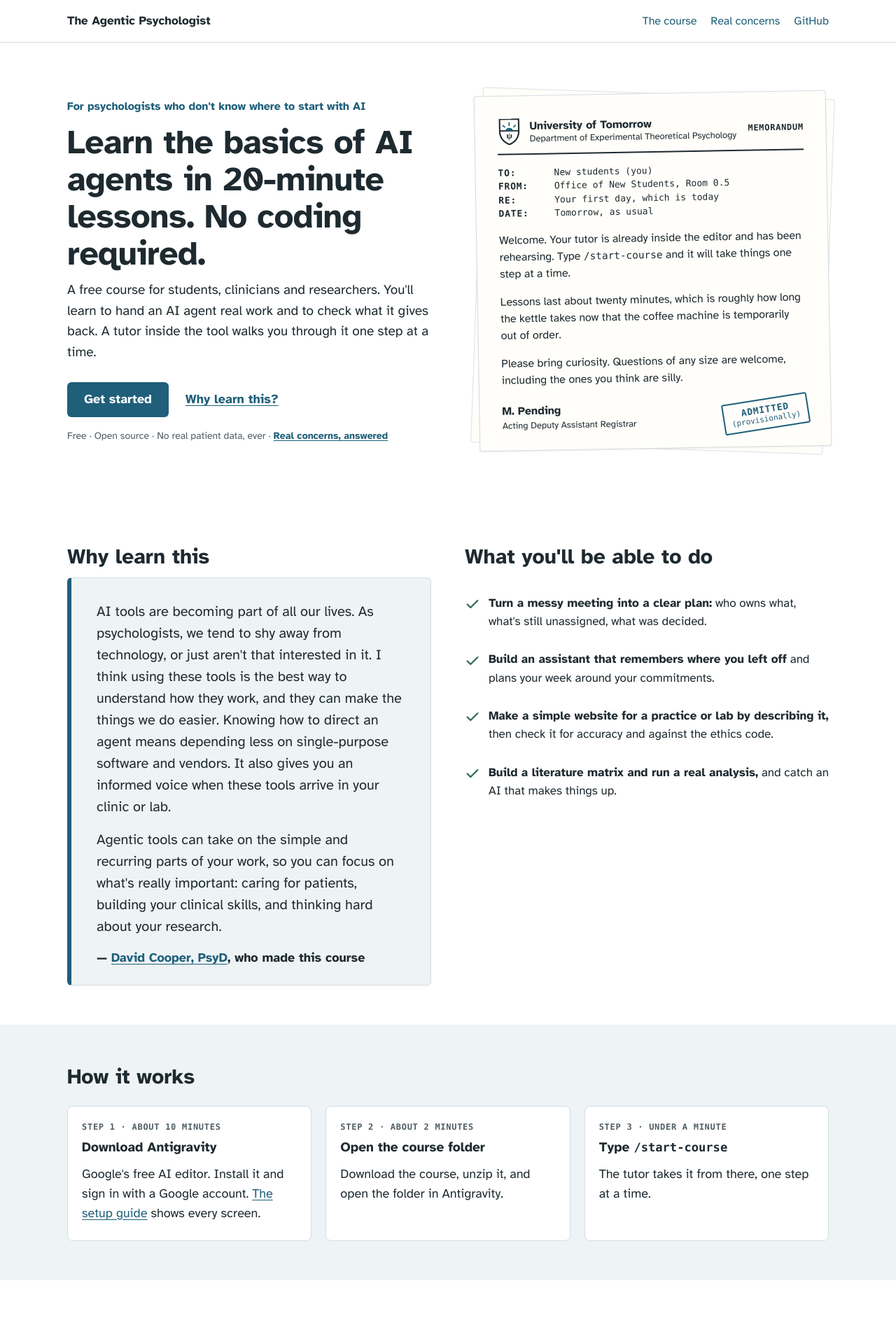
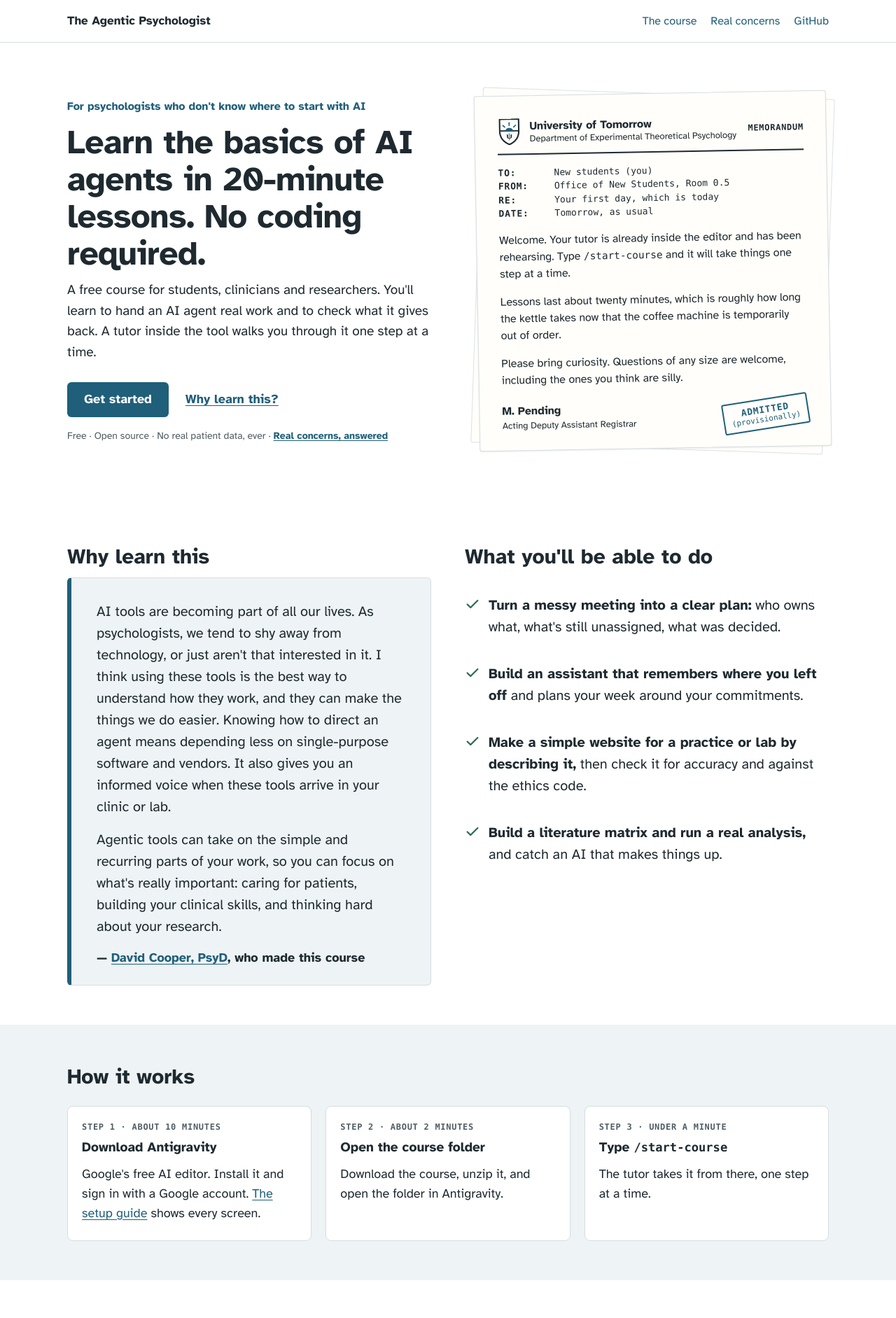
Before and after one commit to dccooper/agentic-psychologist, a Jekyll site: the page built from docs/index.html, in a window 1280 px wide. Shown: the top 1883 px of the page at 70% size. Built offline with Jekyll 4.4.1, drawn with Linux system fonts in a browser that asks for light colours.

Commit message:
Home page: outcomes at the note's text size, spaced to balance the columns
Co-Authored-By: Claude Opus 5.5 <noreply@anthropic.com>

```diff
--- a/docs/assets/css/home.css
+++ b/docs/assets/css/home.css
@@ -86,7 +86,7 @@
 /* Why learn this (plain voice, out of character) */
 .uot-home .why-lead { display: grid; gap: 0 3rem; align-items: start; }
 .uot-home .why-lead h2 { margin-top: 0; }
-.uot-home .why-outcomes .outcomes { grid-template-columns: 1fr; margin: 0; padding-top: 1.5rem; gap: 1.75rem; font-size: 1.0625rem; }
+.uot-home .why-outcomes .outcomes { grid-template-columns: 1fr; margin: 0; padding-top: 1.5rem; gap: 2.25rem; font-size: 1.25rem; line-height: 1.55; }
 @media (min-width: 56rem) {
   .uot-home .why-lead { grid-template-columns: 1fr 1fr; }
   .uot-home .why-lead .author-note { margin-bottom: 0; }
```
